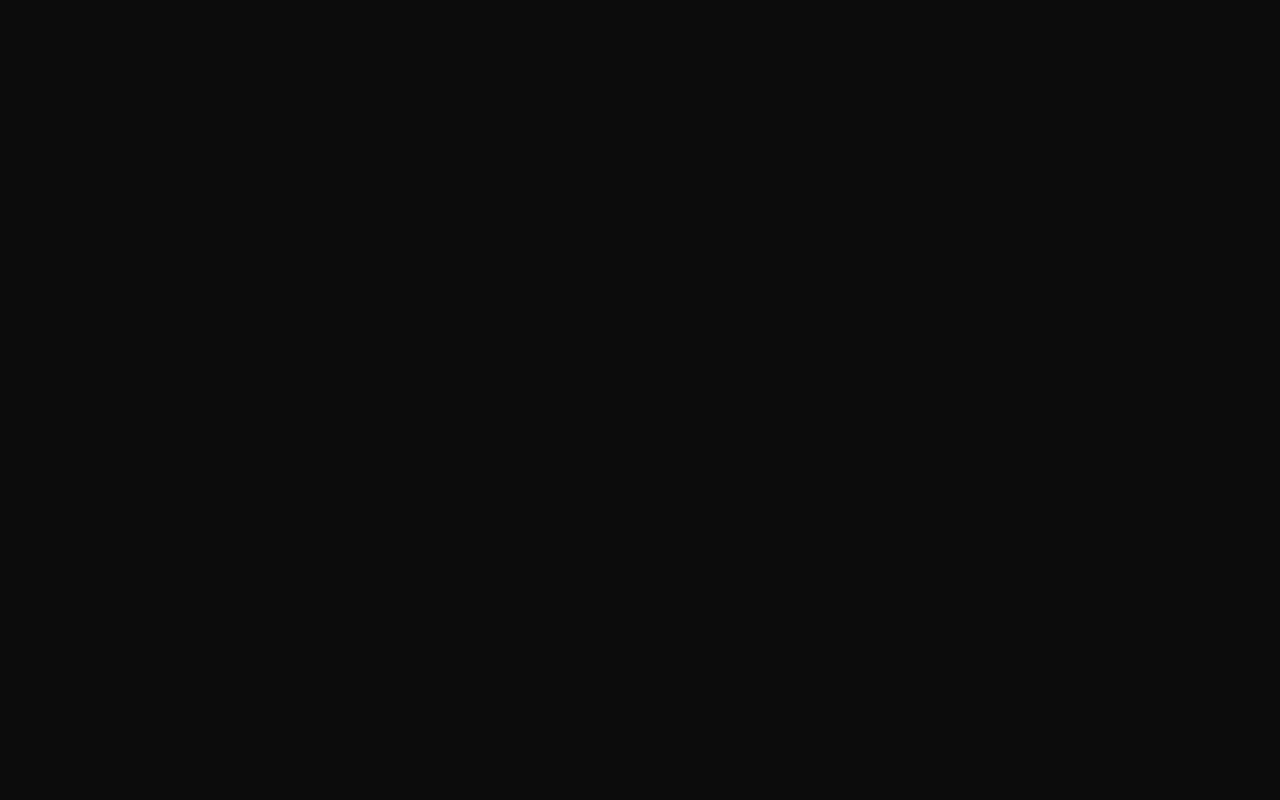
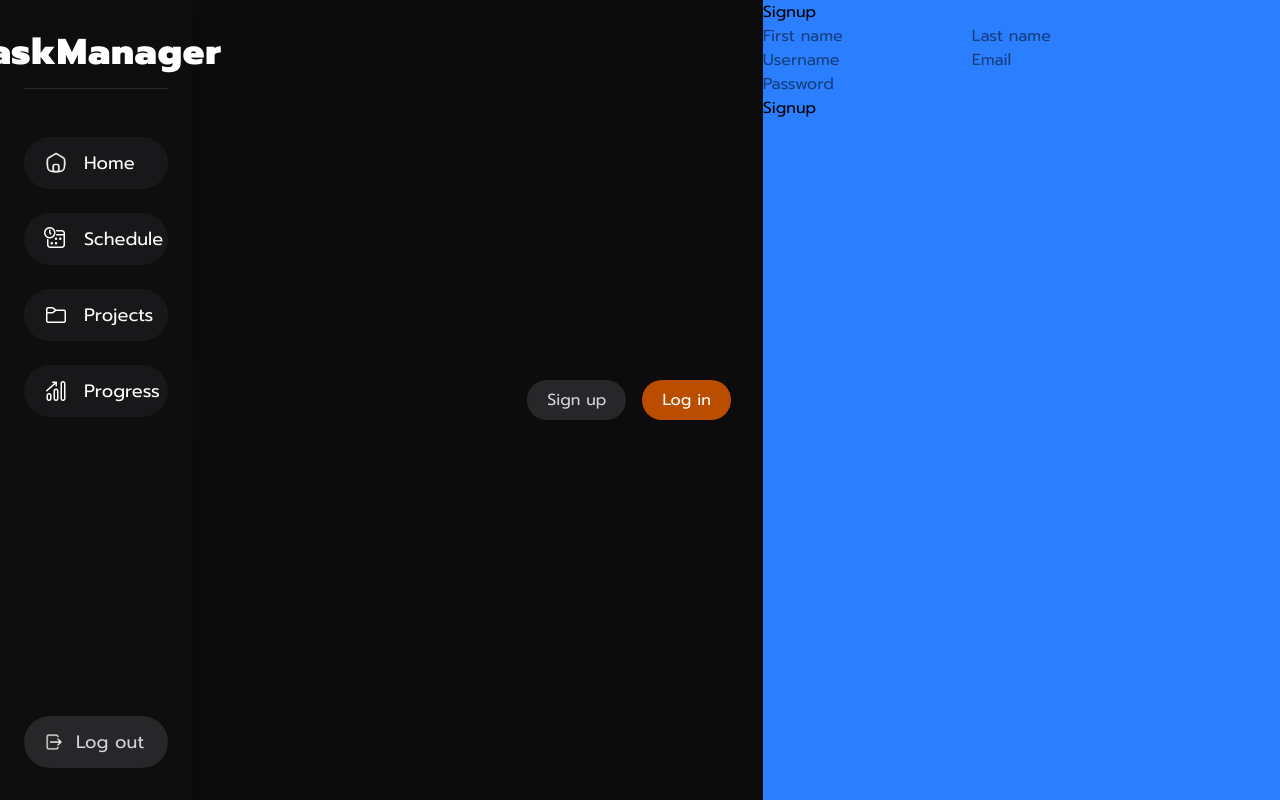
Before and after one commit to markomoev/Revealr, a React (Vite) app: page /signup in a window 1280 px wide. Before the commit this address had no page. Built offline with nearby package versions, Linux system fonts and the light colour scheme.

Commit message:
signup page created and added

```diff
--- a/src/App.tsx
+++ b/src/App.tsx
@@ -1,4 +1,5 @@
 import HomePage from './pages/Home'
+import SignupPage from './pages/auth/Signup'
 
 import { BrowserRouter as Router, Route, Routes } from 'react-router-dom'
 
@@ -8,6 +9,7 @@ function App() {
       <div>
         <Routes>
           <Route path="/" element={<HomePage />} />
+          <Route path="/signup" element={<SignupPage />} />
         </Routes>
       </div>
     </Router>
--- /dev/null
+++ b/src/components/auth/signup/SignupContainer.tsx
@@ -0,0 +1,11 @@
+import SignupForm from "./SignupForm"
+
+export default function SignupContainer(){
+return(
+    <div className='h-screen bg-blue-500'>
+        <p>Signup</p>
+        <SignupForm/>
+        <button>Signup</button>
+    </div>
+)
+}
--- /dev/null
+++ b/src/components/auth/signup/SignupForm.tsx
@@ -0,0 +1,13 @@
+export default function SignupForm(){
+return(
+    <div>
+        <form action="">
+            <input type="text" placeholder = 'First name'/>
+            <input type="text" placeholder = 'Last name'/>
+            <input type="text" placeholder = 'Username'/>
+            <input type="text" placeholder = 'Email'/>
+            <input type="text" placeholder = 'Password'/>
+        </form>
+    </div>
+)
+}
--- /dev/null
+++ b/src/components/auth/signup/signup.module.css
@@ -0,0 +1 @@
+/* Delete this file, not needed with Tailwind */
--- a/src/components/global/topbar/components/AuthLink.tsx
+++ b/src/components/global/topbar/components/AuthLink.tsx
@@ -4,7 +4,7 @@ export default function AuthLink(){
 return(
     <div className="flex flex-row gap-4">
         <NavLink
-            to=""
+            to={'/signup'}
             className="px-5 py-2 bg-zinc-800 text-zinc-300 rounded-full text-base font-medium transition-colors duration-200 hover:bg-zinc-700 focus:outline-none focus:ring-2 focus:ring-zinc-500"
         >
             Sign up
--- /dev/null
+++ b/src/pages/auth/Signup.tsx
@@ -0,0 +1,17 @@
+// import the components
+import SignupContainer from "../../components/auth/signup/SignupContainer"
+import Sidebar from "../../components/global/sidebar/Sidebar"
+import Topbar from "../../components/global/topbar/Topbar"
+
+export default function SignupPage(){
+return(
+    <div className = 'w-full flex flex-row'>
+        <Sidebar/>
+
+        <div className="flex items-center justify-center">
+            <Topbar/>
+            <SignupContainer/>
+        </div>
+    </div>
+)
+}
```
Also changed, not shown: 1 other file (tests, documents, lock files or other folders).
